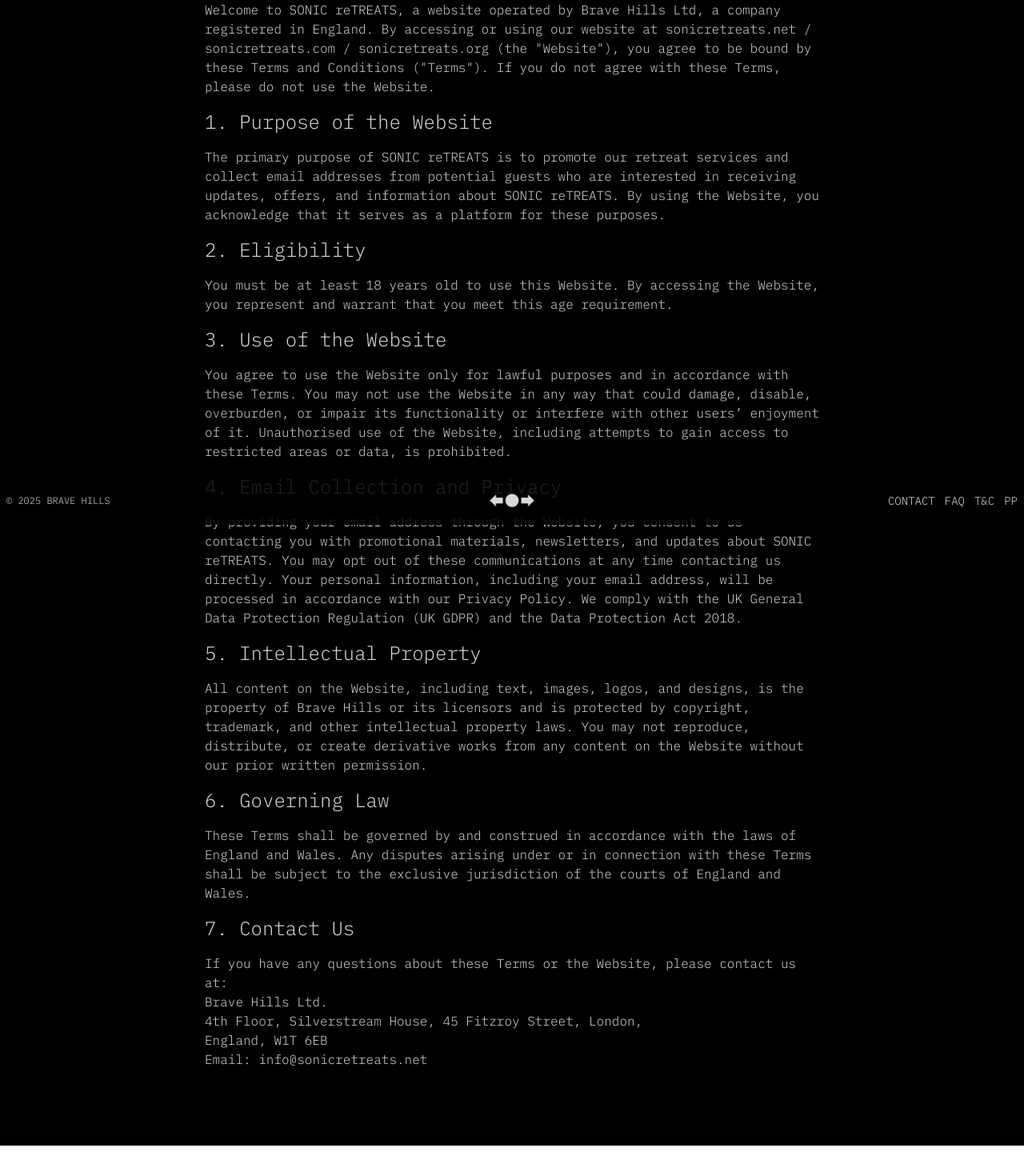
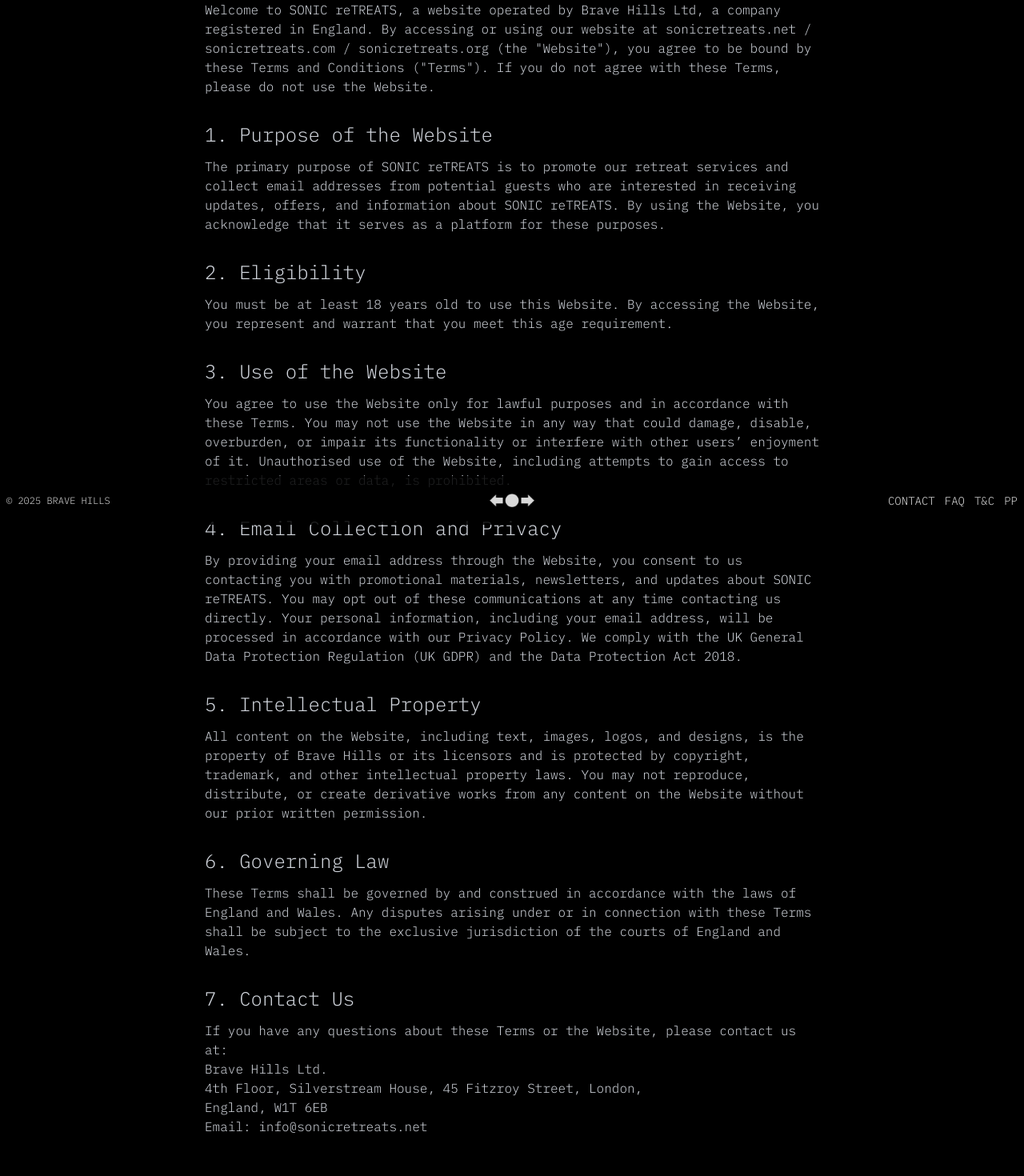
Before and after one commit to Non-territorial/sonic_retreats, a Next.js app: page /terms in a window 1280 px wide. Shown: the part 144-1614 px from the top of the page at 80% size. Before the commit the page ends 1576 px from the top, so only its background shows below. Built offline with nearby package versions, Linux system fonts and the light colour scheme; no server answers.

Commit message:
section one fix

```diff
--- a/src/app/faq/page.tsx
+++ b/src/app/faq/page.tsx
@@ -5,34 +5,33 @@
 
       <div className="relative min-h-screen bg-black opacity-100 text-gray-300 flex flex-col items-center justify-start p-4 sm:p-6 md:p-4 py-16 sm:py-14 md:py-20">
   <Navbar position="top" />
-  <h1 className="text-2xl sm:text-3xl md:text-4xl font-bold mb-4 sm:mb-5 md:mb-6">Frequently Asked Questions</h1>
   <div className="w-full max-w-sm sm:max-w-lg md:max-w-3xl text-left">
-    <h2 className="text-lg sm:text-xl md:text-2xl text-left mb-2 sm:mb-3 md:mb-4">What is SONIC reTREATS?</h2>
-    <p className="mb-2 sm:mb-3 md:mb-4 text-left text-sm sm:text-base md:text-base">
+    <h2 className="text-lg sm:text-xl md:text-2xl text-left mb-1 sm:mb-2 md:mb-3">What is SONIC reTREATS?</h2>
+    <p className="mb-6 sm:mb-7 md:mb-8 text-left text-sm sm:text-base md:text-base">
       SONIC reTREATS are dedicated to the experience of sound in various interesting locations across Italy, combining architectural, acoustical, and gastronomic experiences.
     </p>
-    <h2 className="text-lg sm:text-xl md:text-2xl text-left mb-2 sm:mb-3 md:mb-4">Who is this for?</h2>
-    <p className="mb-2 sm:mb-3 md:mb-4 text-left text-sm sm:text-base md:text-base">
+    <h2 className="text-lg sm:text-xl md:text-2xl text-left mb-1 sm:mb-2 md:mb-3">Who is this for?</h2>
+    <p className="mb-6 sm:mb-7 md:mb-8 text-left text-sm sm:text-base md:text-base">
       For the curious traveler interested in culture, to someone adventurous, and open to new things.
     </p>
-    <h2 className="text-lg sm:text-xl md:text-2xl text-left mb-2 sm:mb-3 md:mb-4">What about locations?</h2>
-    <p className="mb-2 sm:mb-3 md:mb-4 text-left text-sm sm:text-base md:text-base">
+    <h2 className="text-lg sm:text-xl md:text-2xl text-left mb-1 sm:mb-2 md:mb-3">What about locations?</h2>
+    <p className="mb-6 sm:mb-7 md:mb-8 text-left text-sm sm:text-base md:text-base">
       We curate locations where we can host SONIC reTREAT experiences, mostly remote villas, mountain houses, distributed locations over the Islands, surrounded by nature.
 
       The qualities of locations that inspire us, are spacious locations that can host from 10 to 30 people. The actual location matters the most. Followed by architecture, acoustics, and the combination of those details.
 
       Sometimes it’s a humble mountain house, sometimes it’s a contemporary villa on the seaside, ex-monastery, or resort of some kind. What matters, is the character of the place, and its transformative qualities.
     </p>
-    <h2 className="text-lg sm:text-xl md:text-2xl text-left mb-2 sm:mb-3 md:mb-4">How can I join an event?</h2>
-    <p className="mb-2 sm:mb-3 md:mb-4 text-left text-sm sm:text-base md:text-base">
+    <h2 className="text-lg sm:text-xl md:text-2xl text-left mb-1 sm:mb-2 md:mb-3">How can I join an event?</h2>
+    <p className="mb-6 sm:mb-7 md:mb-8 text-left text-sm sm:text-base md:text-base">
       You can join an event by signing up through our email form on the homepage. We’ll send you a catalog with upcoming events and details.
     </p>
-    <h2 className="text-lg sm:text-xl md:text-2xl text-left mb-2 sm:mb-3 md:mb-4">How much cost to participate?</h2>
-    <p className="mb-2 sm:mb-3 md:mb-4 text-left text-sm sm:text-base md:text-base">
+    <h2 className="text-lg sm:text-xl md:text-2xl text-left mb-1 sm:mb-2 md:mb-3">How much cost to participate?</h2>
+    <p className="mb-6 sm:mb-7 md:mb-8 text-left text-sm sm:text-base md:text-base">
       Depending on the location, the range of ticket prices goes from 2,500 to 5,000 EUR pp.
     </p>
-    <h2 className="text-lg sm:text-xl md:text-2xl text-left mb-2 sm:mb-3 md:mb-4">What is included?</h2>
-    <p className="mb-2 sm:mb-3 md:mb-4 text-left text-sm sm:text-base md:text-base">
+    <h2 className="text-lg sm:text-xl md:text-2xl text-left mb-1 sm:mb-2 md:mb-3">What is included?</h2>
+    <p className="mb-6 sm:mb-7 md:mb-8 text-left text-sm sm:text-base md:text-base">
       Accommodation
       Sonic Installations
       Listening Sessions
@@ -40,8 +39,8 @@
       Infinite Bar
       Cultural Excursions
     </p>
-    <h2 className="text-lg sm:text-xl md:text-2xl text-left mb-2 sm:mb-3 md:mb-4">Can I host a SONIC reTREAT in my own property?</h2>
-    <p className="mb-2 sm:mb-3 md:mb-4 text-left text-sm sm:text-base md:text-base">
+    <h2 className="text-lg sm:text-xl md:text-2xl text-left mb-1 sm:mb-2 md:mb-3">Can I host a SONIC reTREAT in my own property?</h2>
+    <p className="mb-6 sm:mb-7 md:mb-8 text-left text-sm sm:text-base md:text-base">
       Yes, please submit your location for potential collaboration.
     </p>
   </div>
--- a/src/app/page.tsx
+++ b/src/app/page.tsx
@@ -106,12 +106,17 @@
   return (
     <div className="flex flex-col">
       {/* Section 1: Hero with Background Video */}
-      <section id="section-1" className="relative min-h-screen flex items-center text-white bg-black">
-        <Navbar position="top" />
-        <Video playbackId="PuJJKuIuU6DIsNMHzbcLIiJcJMmLTS4027QO9YkTPXIE" />
-        <div className="absolute inset-0 bg-black opacity-10" />
-        <Navbar position="bottom" />
-      </section>
+      <section id="section-1" className="relative min-h-[90vh] sm:min-h-screen md:min-h-screen flex items-center justify-center text-white bg-black">
+  <Navbar position="top" />
+  <Video playbackId="RfB9GYZ9KDVAZGx2mKY9IUyBOeDilKj6rWLSjqgYJoA" />
+  <div className="absolute inset-0 bg-black opacity-10" />
+  <div className="relative z-10 text-left w-full max-w-sm sm:max-w-md md:max-w-6xl px-4 sm:px-6">
+    <p className="text-base sm:text-3xl md:text-5xl leading-relaxed md:leading-relaxed md:ml-14 text-white">
+    SONIC reTREATS are dedicated to the experience of sound in various architecturally and acoustically interesting locations, contextually accompanied by curated gastronomy.
+    </p>
+  </div>
+  <Navbar position="bottom" />
+</section>
 
       {/* Section 2: Locations */}
       <section id="section-2" className="relative min-h-[90vh] sm:min-h-screen md:min-h-screen flex items-center justify-center text-white bg-black">
--- a/src/app/terms/page.tsx
+++ b/src/app/terms/page.tsx
@@ -6,35 +6,35 @@
   <Navbar position="top" />
   <h1 className="text-2xl sm:text-3xl md:text-4xl font-bold mb-4 sm:mb-5 md:mb-6">Terms & Conditions</h1>
   <div className="w-full max-w-sm sm:max-w-lg md:max-w-3xl text-left">
-    <p className="mb-2 sm:mb-3 md:mb-4 text-sm sm:text-base md:text-base">
+    <p className="mb-6 sm:mb-7 md:mb-8  text-sm sm:text-base md:text-base">
       Welcome to SONIC reTREATS, a website operated by Brave Hills Ltd, a company registered in England. By accessing or using our website at sonicretreats.net / sonicretreats.com / sonicretreats.org (the &quot;Website&quot;), you agree to be bound by these Terms and Conditions (&quot;Terms&quot;). If you do not agree with these Terms, please do not use the Website.
     </p>
-    <h2 className="text-lg sm:text-xl md:text-2xl mb-2 sm:mb-3 md:mb-4">1. Purpose of the Website</h2>
-    <p className="mb-2 sm:mb-3 md:mb-4 text-sm sm:text-base md:text-base">
+    <h2 className="text-lg sm:text-xl md:text-2xl mb-1 sm:mb-2 md:mb-3">1. Purpose of the Website</h2>
+    <p className="mb-6 sm:mb-7 md:mb-8  text-sm sm:text-base md:text-base">
       The primary purpose of SONIC reTREATS is to promote our retreat services and collect email addresses from potential guests who are interested in receiving updates, offers, and information about SONIC reTREATS. By using the Website, you acknowledge that it serves as a platform for these purposes.
     </p>
-    <h2 className="text-lg sm:text-xl md:text-2xl mb-2 sm:mb-3 md:mb-4">2. Eligibility</h2>
-    <p className="mb-2 sm:mb-3 md:mb-4 text-sm sm:text-base md:text-base">
+    <h2 className="text-lg sm:text-xl md:text-2xl mb-1 sm:mb-2 md:mb-3">2. Eligibility</h2>
+    <p className="mb-6 sm:mb-7 md:mb-8 text-sm sm:text-base md:text-base">
       You must be at least 18 years old to use this Website. By accessing the Website, you represent and warrant that you meet this age requirement.
     </p>
-    <h2 className="text-lg sm:text-xl md:text-2xl mb-2 sm:mb-3 md:mb-4">3. Use of the Website</h2>
-    <p className="mb-2 sm:mb-3 md:mb-4 text-sm sm:text-base md:text-base">
+    <h2 className="text-lg sm:text-xl md:text-2xl mb-1 sm:mb-2 md:mb-3">3. Use of the Website</h2>
+    <p className="mb-6 sm:mb-7 md:mb-8 text-sm sm:text-base md:text-base">
       You agree to use the Website only for lawful purposes and in accordance with these Terms. You may not use the Website in any way that could damage, disable, overburden, or impair its functionality or interfere with other users’ enjoyment of it. Unauthorised use of the Website, including attempts to gain access to restricted areas or data, is prohibited.
     </p>
-    <h2 className="text-lg sm:text-xl md:text-2xl mb-2 sm:mb-3 md:mb-4">4. Email Collection and Privacy</h2>
-    <p className="mb-2 sm:mb-3 md:mb-4 text-sm sm:text-base md:text-base">
+    <h2 className="text-lg sm:text-xl md:text-2xl mb-1 sm:mb-2 md:mb-3">4. Email Collection and Privacy</h2>
+    <p className="mb-6 sm:mb-7 md:mb-8 text-sm sm:text-base md:text-base">
       By providing your email address through the Website, you consent to us contacting you with promotional materials, newsletters, and updates about SONIC reTREATS. You may opt out of these communications at any time contacting us directly. Your personal information, including your email address, will be processed in accordance with our Privacy Policy. We comply with the UK General Data Protection Regulation (UK GDPR) and the Data Protection Act 2018.
     </p>
-    <h2 className="text-lg sm:text-xl md:text-2xl mb-2 sm:mb-3 md:mb-4">5. Intellectual Property</h2>
-    <p className="mb-2 sm:mb-3 md:mb-4 text-sm sm:text-base md:text-base">
+    <h2 className="text-lg sm:text-xl md:text-2xl mb-1 sm:mb-2 md:mb-3">5. Intellectual Property</h2>
+    <p className="mb-6 sm:mb-7 md:mb-8 text-sm sm:text-base md:text-base">
       All content on the Website, including text, images, logos, and designs, is the property of Brave Hills or its licensors and is protected by copyright, trademark, and other intellectual property laws. You may not reproduce, distribute, or create derivative works from any content on the Website without our prior written permission.
     </p>
-    <h2 className="text-lg sm:text-xl md:text-2xl mb-2 sm:mb-3 md:mb-4">6. Governing Law</h2>
-    <p className="mb-2 sm:mb-3 md:mb-4 text-sm sm:text-base md:text-base">
+    <h2 className="text-lg sm:text-xl md:text-2xl mb-1 sm:mb-2 md:mb-3">6. Governing Law</h2>
+    <p className="mb-6 sm:mb-7 md:mb-8 text-sm sm:text-base md:text-base">
       These Terms shall be governed by and construed in accordance with the laws of England and Wales. Any disputes arising under or in connection with these Terms shall be subject to the exclusive jurisdiction of the courts of England and Wales.
     </p>
-    <h2 className="text-lg sm:text-xl md:text-2xl mb-2 sm:mb-3 md:mb-4">7. Contact Us</h2>
-    <p className="mb-2 sm:mb-3 md:mb-4 text-sm sm:text-base md:text-base">
+    <h2 className="text-lg sm:text-xl md:text-2xl mb-1 sm:mb-2 md:mb-3">7. Contact Us</h2>
+    <p className="mb-6 sm:mb-7 md:mb-8 text-sm sm:text-base md:text-base">
       If you have any questions about these Terms or the Website, please contact us at: <br />
       Brave Hills Ltd. <br />
       4th Floor, Silverstream House, 45 Fitzroy Street, London, <br />
```
Also changed, not shown: src/app/privacy/page.tsx (+19 -18 lines).
